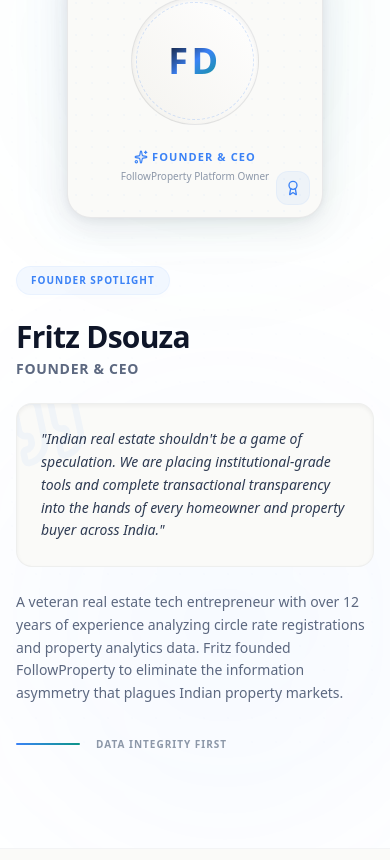
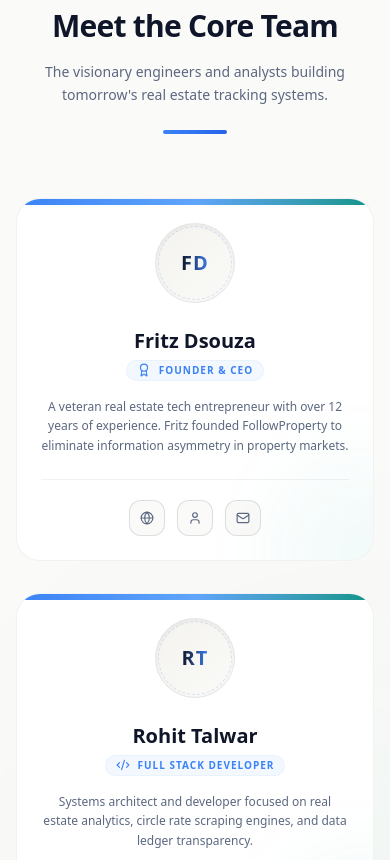
Before and after one commit to ItsOnlyMe01/property, a React (Vite) app: page / in a window 390 px wide. Shown: the part 3564-4424 px from the top of the page. Built offline with nearby package versions, Linux system fonts and the light colour scheme.

Commit message:
Simplify founder highlight, merge Fritz Dsouza into Team grid, and add core beliefs section

```diff
--- a/src/App.jsx
+++ b/src/App.jsx
@@ -4,7 +4,6 @@ import Hero from './components/Hero';
 import WatchlistFlow from './components/WatchlistFlow';
 import Features from './components/Features';
 import About from './components/About';
-import Founder from './components/Founder';
 import Team from './components/Team';
 import FAQ from './components/FAQ';
 import LeadForm from './components/LeadForm';
@@ -49,11 +48,6 @@ export default function App() {
         {/* About Section */}
         <About
           data={contentData.about}
-        />
-
-        {/* Founder Section */}
-        <Founder
-          data={contentData.founder}
         />
 
         {/* Team Section */}
--- a/src/components/Founder.jsx
+++ /dev/null
@@ -1,124 +0,0 @@
-import React from 'react';
-import { Quote, Sparkles, Award } from 'lucide-react';
-
-export default function Founder({ data }) {
-  if (!data) return null;
-
-  // Extract initials for the avatar monogram
-  const getInitials = (name) => {
-    if (!name) return 'FD';
-    return name
-      .split(' ')
-      .map(part => part[0])
-      .join('')
-      .toUpperCase();
-  };
-
-  return (
-    <section id="founder" className="py-24 md:py-32 relative overflow-hidden bg-white border-b border-brand-borderMid/40">
-
-      {/* Dynamic ambient background glow in primary blue tint matching the logo */}
-      <div className="absolute left-0 bottom-0 w-[450px] h-[450px] bg-brand-primary/4 rounded-full blur-[100px] pointer-events-none z-0"></div>
-      <div className="absolute right-0 top-0 w-[350px] h-[350px] bg-brand-teal/3 rounded-full blur-[90px] pointer-events-none z-0"></div>
-
-      <div className="max-w-7xl mx-auto px-4 sm:px-6 lg:px-8 relative z-10">
-
-        {/* Decorative Grid overlay - very subtle */}
-        <div className="absolute inset-0 bg-[radial-gradient(rgba(59,130,246,0.02)_1px,transparent_1px)] [background-size:24px_24px] pointer-events-none opacity-60"></div>
-
-        <div className="max-w-5xl mx-auto">
-          <div className="grid grid-cols-1 lg:grid-cols-12 gap-12 sm:gap-16 items-center">
-
-            {/* Left Column: Premium Interactive Monogram Card */}
-            <div className="lg:col-span-5 flex flex-col items-center">
-              <div className="relative group">
-
-                {/* Outermost floating border */}
-                <div className="absolute -inset-4 rounded-3xl bg-gradient-to-br from-brand-primary/10 to-brand-teal/5 opacity-50 blur-xl group-hover:opacity-100 group-hover:scale-105 transition-all duration-500"></div>
-
-                {/* Main monogram avatar card */}
-                <div className="relative w-64 h-64 sm:w-72 sm:h-72 rounded-3xl bg-[#FAFAF8] border border-brand-borderMid/60 flex flex-col items-center justify-center shadow-brand-md overflow-hidden transition-all duration-300 group-hover:shadow-brand-lg group-hover:-translate-y-1">
-
-                  {/* High-end decorative background pattern */}
-                  <div className="absolute inset-0 bg-[radial-gradient(rgba(59,130,246,0.03)_1.5px,transparent_1.5px)] [background-size:16px_16px] pointer-events-none"></div>
-
-                  {/* Subtle top indicator bar */}
-                  <div className="absolute top-0 inset-x-0 h-1 bg-gradient-to-r from-brand-primary via-brand-primaryLight to-brand-teal"></div>
-
-                  {/* Monogram initials ring */}
-                  <div className="relative w-32 h-32 rounded-full bg-gradient-to-tr from-brand-bgAlt to-white border border-brand-borderMid/80 flex items-center justify-center shadow-inner group-hover:scale-105 transition-transform duration-500">
-                    {/* Rotating thin dashed ring inside */}
-                    <div className="absolute inset-1 rounded-full border border-dashed border-brand-primary/20 group-hover:rotate-90 transition-transform duration-1000 ease-in-out"></div>
-                    <span className="font-extrabold text-4xl tracking-widest bg-gradient-to-br from-brand-navy via-brand-primary to-brand-teal bg-clip-text text-transparent select-none z-10">
-                      {getInitials(data.name)}
-                    </span>
-                  </div>
-
-                  {/* Caption badge */}
-                  <div className="mt-6 flex flex-col items-center">
-                    <span className="text-[11px] font-bold tracking-widest text-brand-primary uppercase mb-1 font-sans flex items-center gap-1">
-                      <Sparkles className="w-3.5 h-3.5 fill-brand-primary/10" />
-                      {data.role}
-                    </span>
-                    <span className="text-[10px] text-brand-slateLight font-medium font-sans">
-                      FollowProperty Platform Owner
-                    </span>
-                  </div>
-
-                  {/* Verification Tag at corner */}
-                  <div className="absolute bottom-3 right-3 p-2 rounded-xl bg-brand-primaryBg border border-brand-primaryBorder/30 text-brand-primary">
-                    <Award className="w-4 h-4" />
-                  </div>
-
-                </div>
-              </div>
-            </div>
-
-            {/* Right Column: Detailed Bio & Quotes */}
-            <div className="lg:col-span-7 flex flex-col gap-6">
-
-              {/* Badge */}
-              <div className="inline-flex items-center gap-2 self-start px-3.5 py-1.5 rounded-full bg-brand-primaryBg border border-brand-primaryBorder/30 text-[10px] font-bold tracking-widest text-brand-primary uppercase shadow-[0_2px_8px_rgba(59,130,246,0.01)] font-sans">
-                {data.tagline}
-              </div>
-
-              {/* Founder name & designation */}
-              <div>
-                <h2 className="text-3xl sm:text-4xl font-extrabold text-brand-navy tracking-tight font-sans">
-                  {data.name}
-                </h2>
-                <p className="text-sm font-semibold text-brand-slate uppercase tracking-wider mt-1 font-sans">
-                  {data.role}
-                </p>
-              </div>
-
-              {/* Stylized Blockquote with large decorative quote icon */}
-              <div className="relative p-6 rounded-2xl bg-[#FAFAF8] border border-brand-borderMid/40 shadow-inner overflow-hidden">
-                <Quote className="absolute -top-4 -left-2 w-20 h-20 text-brand-primary/5 -rotate-12 pointer-events-none" />
-                <p className="relative z-10 text-sm sm:text-base text-brand-navyMid italic font-sans leading-relaxed">
-                  "{data.quote}"
-                </p>
-              </div>
-
-              {/* Main bio paragraph */}
-              <p className="text-sm sm:text-base text-brand-slate font-light leading-relaxed font-sans">
-                {data.bio}
-              </p>
-
-              {/* Bottom stylized divider */}
-              <div className="flex items-center gap-4 mt-2">
-                <div className="w-16 h-[2px] bg-gradient-to-r from-brand-primary to-brand-teal rounded-full"></div>
-                <span className="text-[10px] font-bold tracking-widest text-brand-slateLight uppercase font-sans">
-                  DATA INTEGRITY FIRST
-                </span>
-              </div>
-
-            </div>
-
-          </div>
-        </div>
-
-      </div>
-    </section>
-  );
-}
--- a/src/components/Team.jsx
+++ b/src/components/Team.jsx
@@ -1,5 +1,5 @@
 import React from 'react';
-import { Globe, User, Mail, Code2 } from 'lucide-react';
+import { Globe, User, Mail, Code2, Award, Sparkles } from 'lucide-react';
 import contentData from '../data/content.json';
 
 export default function Team({ data }) {
@@ -18,6 +18,15 @@ export default function Team({ data }) {
       .map(part => part[0])
       .join('')
       .toUpperCase();
+  };
+
+  // Get dynamic icon based on member role for customized premium feel
+  const getRoleIcon = (role) => {
+    const r = role.toLowerCase();
+    if (r.includes('founder') || r.includes('ceo')) return <Award className="w-3.5 h-3.5" />;
+    if (r.includes('developer') || r.includes('engineer') || r.includes('stack')) return <Code2 className="w-3.5 h-3.5" />;
+    if (r.includes('design') || r.includes('ux')) return <Sparkles className="w-3.5 h-3.5" />;
+    return <User className="w-3.5 h-3.5" />;
   };
 
   return (
@@ -44,58 +53,58 @@ export default function Team({ data }) {
         </div>
 
         {/* Team Grid */}
-        <div className="grid grid-cols-1 md:grid-cols-3 gap-8 max-w-6xl mx-auto">
+        <div className="grid grid-cols-1 sm:grid-cols-2 lg:grid-cols-4 gap-8 max-w-7xl mx-auto">
           {members.map((member, index) => (
               <div
                 key={index}
-                className="group rounded-3xl bg-white border border-brand-borderMid/40 p-8 sm:p-10 text-center transition-all duration-300 hover:shadow-brand-lg hover:-translate-y-1 relative overflow-hidden"
+                className="group rounded-3xl bg-white border border-brand-borderMid/45 p-6 sm:p-8 text-center transition-all duration-300 hover:shadow-brand-lg hover:-translate-y-1 relative overflow-hidden"
               >
                 {/* Decorative background visual elements */}
                 <div className="absolute top-0 left-0 w-full h-1.5 bg-gradient-to-r from-brand-primary via-brand-primaryLight to-brand-teal"></div>
                 <div className="absolute -right-20 -bottom-20 w-44 h-44 bg-brand-teal/5 rounded-full blur-2xl group-hover:bg-brand-teal/8 transition-colors duration-300"></div>
 
                 {/* Initials Avatar / Profile Ring */}
-                <div className="w-24 h-24 rounded-full mx-auto bg-gradient-to-br from-brand-bgAlt to-[#FAFAF8] border border-brand-borderMid/60 flex items-center justify-center mb-6 shadow-inner relative group-hover:scale-105 transition-transform duration-300">
+                <div className="w-20 h-20 rounded-full mx-auto bg-gradient-to-br from-brand-bgAlt to-[#FAFAF8] border border-brand-borderMid/60 flex items-center justify-center mb-6 shadow-inner relative group-hover:scale-105 transition-transform duration-300">
                   {/* Subtle inner animated ring */}
                   <div className="absolute inset-0.5 rounded-full border border-dashed border-brand-primary/20 group-hover:rotate-45 transition-transform duration-700"></div>
-                  <span className="font-black text-2xl tracking-wider bg-gradient-to-r from-brand-navy to-brand-primary bg-clip-text text-transparent select-none z-10">
+                  <span className="font-black text-xl tracking-wider bg-gradient-to-r from-brand-navy to-brand-primary bg-clip-text text-transparent select-none z-10">
                     {getInitials(member.name)}
                   </span>
                 </div>
 
                 {/* Name & Role */}
-                <h3 className="text-2xl font-extrabold text-brand-navy mb-1 group-hover:text-brand-primary transition-colors font-sans">
+                <h3 className="text-xl font-extrabold text-brand-navy mb-1 group-hover:text-brand-primary transition-colors font-sans">
                   {member.name}
                 </h3>
-                <div className="text-[11px] font-bold tracking-widest text-brand-primary uppercase mb-4 inline-flex items-center gap-1.5 px-3 py-1 rounded-full bg-brand-primaryBg border border-brand-primaryBorder/30">
-                  <Code2 className="w-3.5 h-3.5" />
-                  {member.role}
+                <div className="text-[10px] font-bold tracking-widest text-brand-primary uppercase mb-4 inline-flex items-center gap-1 px-2.5 py-0.5 rounded-full bg-brand-primaryBg border border-brand-primaryBorder/30">
+                  {getRoleIcon(member.role)}
+                  <span className="ml-1 font-sans">{member.role}</span>
                 </div>
 
                 {/* Bio text */}
-                <p className="text-sm sm:text-base text-brand-slate font-light leading-relaxed max-w-md mx-auto mb-8">
+                <p className="text-xs sm:text-sm text-brand-slate font-light leading-relaxed max-w-md mx-auto mb-6">
                   {member.bio}
                 </p>
 
                 {/* Social Actions / Contact */}
-                <div className="flex justify-center items-center gap-4 pt-6 border-t border-brand-borderMid/40">
+                <div className="flex justify-center items-center gap-3 pt-5 border-t border-brand-borderMid/45">
                   <a
                     href="#team"
-                    className="w-10 h-10 rounded-xl bg-[#FAFAF8] border border-brand-borderMid hover:border-brand-primary/40 text-brand-slate hover:text-brand-primary flex items-center justify-center transition-all duration-300 shadow-[0_2px_8px_rgba(0,0,0,0.01)] hover:-translate-y-0.5"
+                    className="w-9 h-9 rounded-xl bg-[#FAFAF8] border border-brand-borderMid hover:border-brand-primary/40 text-brand-slate hover:text-brand-primary flex items-center justify-center transition-all duration-300 shadow-[0_1px_6px_rgba(0,0,0,0.01)] hover:-translate-y-0.5"
                   >
-                    <Globe className="w-4 h-4" />
+                    <Globe className="w-3.5 h-3.5" />
                   </a>
                   <a
                     href="#team"
-                    className="w-10 h-10 rounded-xl bg-[#FAFAF8] border border-brand-borderMid hover:border-brand-teal/40 text-brand-slate hover:text-brand-teal flex items-center justify-center transition-all duration-300 shadow-[0_2px_8px_rgba(0,0,0,0.01)] hover:-translate-y-0.5"
+                    className="w-9 h-9 rounded-xl bg-[#FAFAF8] border border-brand-borderMid hover:border-brand-teal/40 text-brand-slate hover:text-brand-teal flex items-center justify-center transition-all duration-300 shadow-[0_1px_6px_rgba(0,0,0,0.01)] hover:-translate-y-0.5"
                   >
-                    <User className="w-4 h-4" />
+                    <User className="w-3.5 h-3.5" />
                   </a>
                   <a
                     href="#team"
-                    className="w-10 h-10 rounded-xl bg-[#FAFAF8] border border-brand-borderMid hover:border-brand-primary/40 text-brand-slate hover:text-brand-primary flex items-center justify-center transition-all duration-300 shadow-[0_2px_8px_rgba(0,0,0,0.01)] hover:-translate-y-0.5"
+                    className="w-9 h-9 rounded-xl bg-[#FAFAF8] border border-brand-borderMid hover:border-brand-primary/40 text-brand-slate hover:text-brand-primary flex items-center justify-center transition-all duration-300 shadow-[0_1px_6px_rgba(0,0,0,0.01)] hover:-translate-y-0.5"
                   >
-                    <Mail className="w-4 h-4" />
+                    <Mail className="w-3.5 h-3.5" />
                   </a>
                 </div>
 
@@ -103,6 +112,42 @@ export default function Team({ data }) {
             ))}
         </div>
 
+        {/* Core Values / Beliefs Section */}
+        {header.beliefs && (
+          <div className="mt-20 max-w-5xl mx-auto rounded-3xl bg-white border border-brand-borderMid/50 p-6 sm:p-10 shadow-brand relative overflow-hidden">
+            {/* Subtle glow background */}
+            <div className="absolute -left-16 -top-16 w-48 h-48 bg-brand-primary/5 rounded-full blur-2xl"></div>
+            <div className="absolute -right-16 -bottom-16 w-48 h-48 bg-brand-teal/5 rounded-full blur-2xl"></div>
+
+            <div className="text-center max-w-2xl mx-auto mb-10 relative z-10 flex flex-col items-center">
+              <span className="text-[9px] font-extrabold tracking-widest text-brand-primary uppercase px-2.5 py-1 rounded bg-brand-primaryBg border border-brand-primaryBorder/30 mb-3 font-sans">
+                {header.beliefs.tagline}
+              </span>
+              <h3 className="text-xl sm:text-2xl font-extrabold text-brand-navy tracking-tight font-sans">
+                {header.beliefs.title}
+              </h3>
+            </div>
+
+            <div className="grid grid-cols-1 md:grid-cols-3 gap-6 relative z-10">
+              {header.beliefs.items.map((item, idx) => (
+                <div key={idx} className="flex flex-col gap-2 group">
+                  <div className="flex items-center gap-2.5">
+                    <div className="w-7 h-7 rounded-lg bg-brand-primaryBg border border-brand-primaryBorder/30 text-brand-primary flex items-center justify-center font-bold text-xs shadow-[0_1px_6px_rgba(59,130,246,0.02)] group-hover:scale-105 transition-transform duration-300">
+                      {idx + 1}
+                    </div>
+                    <h4 className="font-extrabold text-brand-navy text-sm tracking-tight font-sans group-hover:text-brand-primary transition-colors duration-300">
+                      {item.title}
+                    </h4>
+                  </div>
+                  <p className="text-xs sm:text-sm text-brand-slate font-light leading-relaxed font-sans mt-1">
+                    {item.desc}
+                  </p>
+                </div>
+              ))}
+            </div>
+          </div>
+        )}
+
       </div>
     </section>
   );
--- a/src/data/content.json
+++ b/src/data/content.json
@@ -4,7 +4,7 @@
     "links": [
       "Features",
       "About",
-      "Founder",
+      "Team",
       "FAQ"
     ],
     "ctaText": "Join Waitlist",
@@ -77,13 +77,6 @@
     ],
     "stamp": "Institutional-Grade Valuation Platform"
   },
-  "founder": {
-    "tagline": "FOUNDER SPOTLIGHT",
-    "name": "Fritz Dsouza",
-    "role": "Founder & CEO",
-    "quote": "Indian real estate shouldn't be a game of speculation. We are placing institutional-grade tools and complete transactional transparency into the hands of every homeowner and property buyer across India.",
-    "bio": "A veteran real estate tech entrepreneur with over 12 years of experience analyzing circle rate registrations and property analytics data. Fritz founded FollowProperty to eliminate the information asymmetry that plagues Indian property markets."
-  },
   "faqHeader": {
     "tagline": "KNOWLEDGE BASE",
     "title": "Frequently Asked Questions",
@@ -106,12 +99,35 @@
   "teamHeader": {
     "tagline": "CREATOR & ARCHITECT",
     "title": "Meet the Core Team",
-    "subtitle": "The visionary engineers and analysts building tomorrow's real estate tracking systems."
+    "subtitle": "The visionary engineers and analysts building tomorrow's real estate tracking systems.",
+    "beliefs": {
+      "title": "What Our Team Believes In",
+      "tagline": "OUR CORE VALUES",
+      "items": [
+        {
+          "title": "Trust Through Transparency",
+          "desc": "Real estate shouldn't be a speculative black box. We expose circle rates, court filings, and builder compliance indices openly so you can track with confidence."
+        },
+        {
+          "title": "Democratizing Yield Analytics",
+          "desc": "Making powerful, institutional-grade valuation formulas and real-time yield dashboards accessible to every homeowner and prospective property buyer."
+        },
+        {
+          "title": "Actionable, Non-Biased Data",
+          "desc": "No fake listings. No sponsored builder hypes. We run raw, multi-source algorithmic equations to deliver verified, unbiased property intelligence."
+        }
+      ]
+    }
   },
   "team": [
     {
+      "name": "Fritz Dsouza",
+      "role": "Founder & CEO",
+      "bio": "A veteran real estate tech entrepreneur with over 12 years of experience. Fritz founded FollowProperty to eliminate information asymmetry in property markets."
+    },
+    {
       "name": "Rohit Talwar",
-      "role": "FuLL Stack Developer",
+      "role": "Full Stack Developer",
       "bio": "Systems architect and developer focused on real estate analytics, circle rate scraping engines, and data ledger transparency."
     },
     {
```
